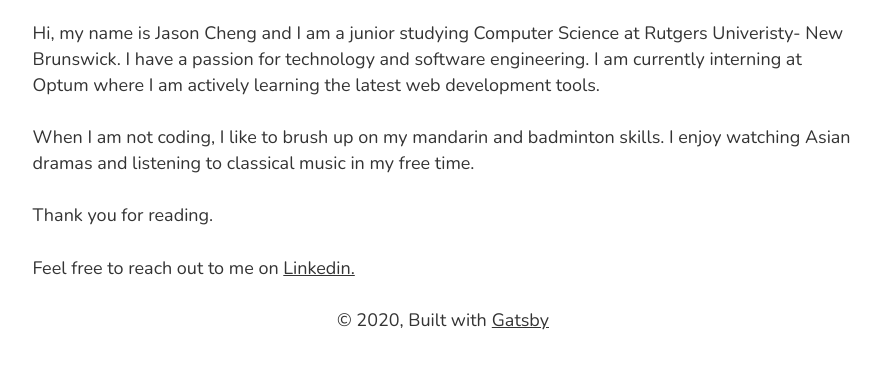
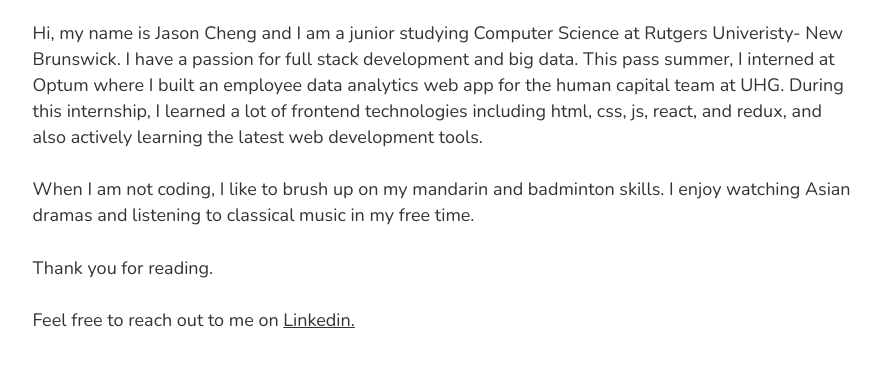
Before and after one commit to JasonCheng1/personal-website, a Gatsby site: page /about in a window 1280 px wide. Shown: the part 139-506 px from the top of the page, without its empty margins (197-1078 px from the left). Built offline with nearby package versions, Linux system fonts and the light colour scheme; Gatsby itself is replaced by a stand-in of ours; a small style sheet from the web is missing.

Commit message:
updated resume

```diff
--- a/src/components/layout.js
+++ b/src/components/layout.js
@@ -40,18 +40,18 @@ const Layout = ({ children }) => (
         }
       }
     `}
-    render={data => (
+    render={(data) => (
       <>
         <Header siteTitle={data.site.siteMetadata.title} />
         <Content>
           <main>{children}</main>
-          <Footer>
+          {/* <Footer>
             <p>
-            © {new Date().getFullYear()}, Built with
-            {` `}
+              © {new Date().getFullYear()}, Built with
+              {` `}
             </p>
             <GatsbyLink href="https://www.gatsbyjs.org">Gatsby</GatsbyLink>
-          </Footer>
+          </Footer> */}
         </Content>
       </>
     )}
--- a/src/pages/about.js
+++ b/src/pages/about.js
@@ -1,23 +1,32 @@
 import React from "react"
-import Resume from "../../Jason_Cheng_Resume.pdf"
 import Layout from "../components/layout"
 import SEO from "../components/seo"
+import styled from "@emotion/styled"
 
+// const Container = styled.div`
+//   margin: 0 auto;
+//   max-width: 860px;
+//   padding: 0 1.0875rem 1rem;
+//   padding-top: 0;
+// `
 const PageName = () => (
   <Layout>
     <SEO title="About" keywords={[`gatsby`, `application`, `react`]} />
-    <>
+
     <h1>About Me</h1>
     <p>
-        Hi, my name is Jason Cheng and I am a junior studying Computer Science
-        at Rutgers Univeristy- New Brunswick. I have a passion for technology
-        and software engineering. I am currently interning at Optum where I am
-        actively learning the latest web development tools.
+      Hi, my name is Jason Cheng and I am a junior studying Computer Science at
+      Rutgers Univeristy- New Brunswick. I have a passion for full stack
+      development and big data. This pass summer, I interned at Optum where I
+      built an employee data analytics web app for the human capital team at
+      UHG. During this internship, I learned a lot of frontend technologies
+      including html, css, js, react, and redux, and also actively learning the
+      latest web development tools.
     </p>
     <p>
       When I am not coding, I like to brush up on my mandarin and badminton
-        skills. I enjoy watching Asian dramas and listening to classical music
-        in my free time.
+      skills. I enjoy watching Asian dramas and listening to classical music in
+      my free time.
     </p>
     <p> Thank you for reading.</p>
     <p>
@@ -26,7 +35,6 @@ const PageName = () => (
         Linkedin.
       </a>
     </p>
-    </>
   </Layout>
 )
 
--- a/src/pages/blog.js
+++ b/src/pages/blog.js
@@ -37,6 +37,7 @@ const IndexPage = ({ data }) => {
   return (
     <Layout>
       <SEO title="Blog" />
+
       <Content>
         <h1>Blog</h1>
         Coming Soon
```
Also changed, not shown: src/pages/index.js (+21 -1 lines), 1 other file. Lines whose indentation alone changed are shown as unchanged.
